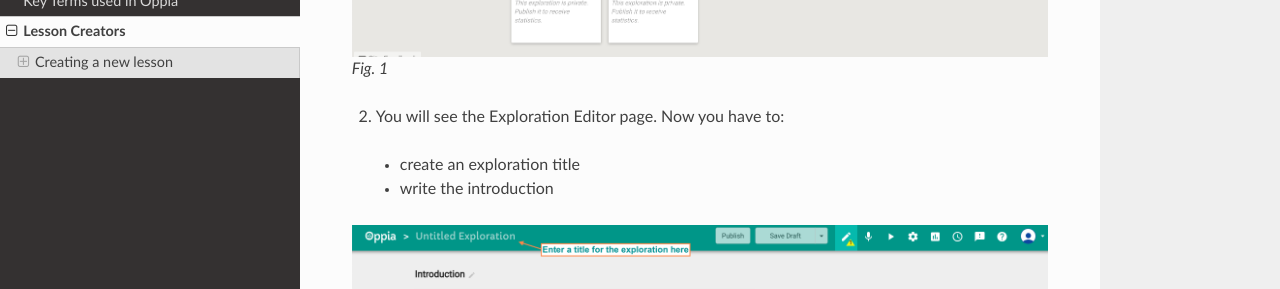
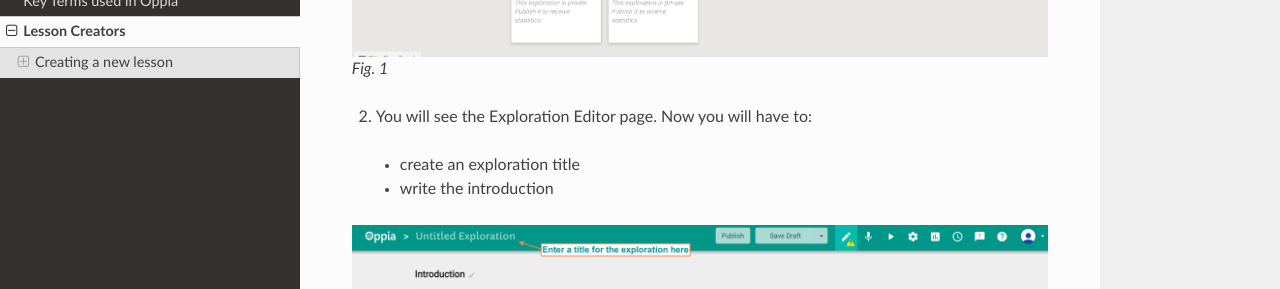
Before and after one commit to audstav/oppiadocstest, a Sphinx documentation site: the page built from docs/source/create.rst, in a window 1280 px wide and 900 px high, scrolled down 754 px. Shown: the part 151-440 px from the top of the window. Built offline with Sphinx 7.4.7 and the Read the Docs theme 2.0.0, drawn with Linux system fonts in a browser that asks for light colours.

Commit message:
changed keyconcepts

```diff
--- a/docs/source/create.rst
+++ b/docs/source/create.rst
@@ -29,7 +29,7 @@
 
    *Fig. 1*
 
-2. You will see the Exploration Editor page. Now you have to:
+2. You will see the Exploration Editor page. Now you will have to:
  * create an exploration title
  * write the introduction
 
--- a/docs/source/keyconcepts.rst
+++ b/docs/source/keyconcepts.rst
@@ -54,6 +54,7 @@
 .. _explorations:
 
 **Exploration:** Explorations are lessons or learning units in Oppia. From a learner's perspective, explorations resemble a conversation between themselves and the tutor. This conversation takes the shape of:
+
  * the tutor asking questions (content)
  * the student answering (interaction)
  * the student getting feedback (response)
```
